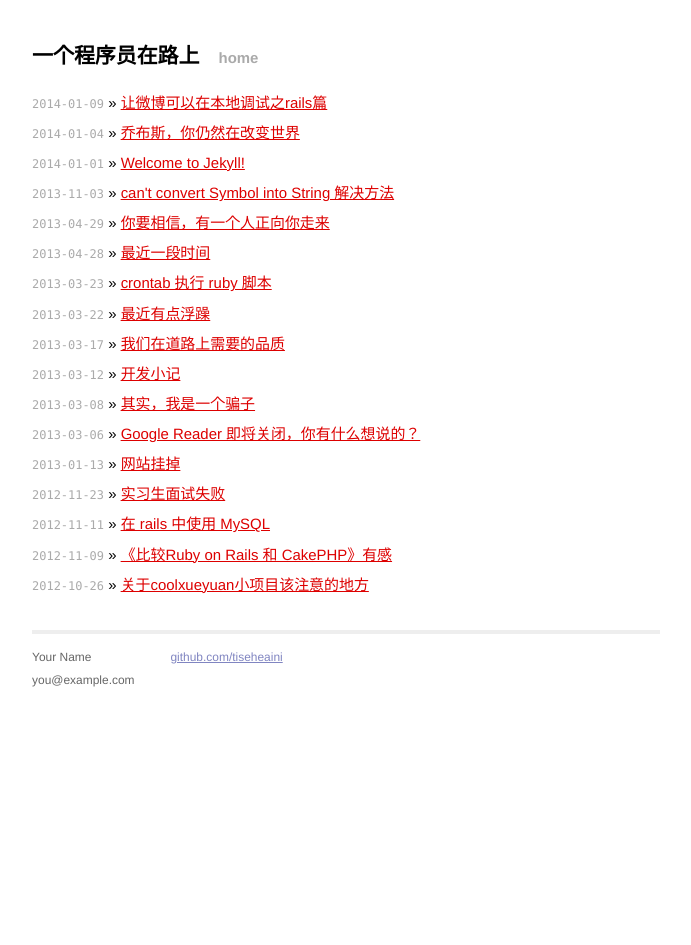
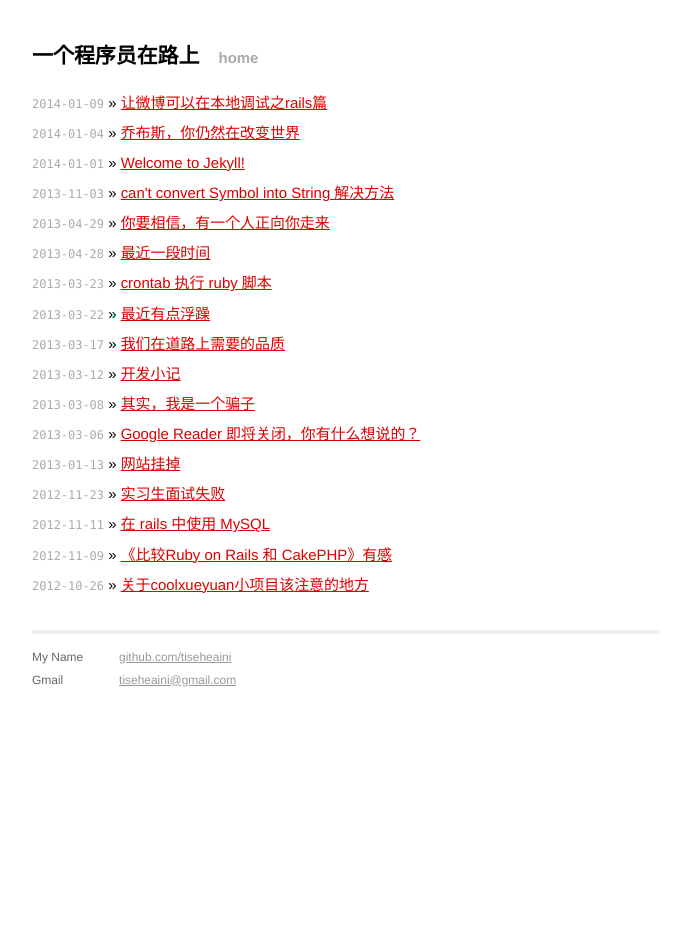
Before and after one commit to tiseheaini/tiseheaini.github.io, a Jekyll site: the page built from index.html, in a window 1280 px wide. Shown: the whole page, without its empty margins (294-985 px from the left). Built offline with Jekyll 4.4.1, drawn with Linux system fonts in a browser that asks for light colours; Markdown is read by kramdown in place of the engine named in the settings.

Commit message:
更改页面下面的链接样式和内容

```diff
--- a/_layouts/default.html
+++ b/_layouts/default.html
@@ -26,13 +26,14 @@
           <div class="footer">
             <div class="contact">
               <p>
-                Your Name<br />
-                you@example.com
+                My Name<br />
+                Gmail
               </p>
             </div>
             <div class="contact">
               <p>
                 <a href="https://github.com/tiseheaini">github.com/tiseheaini</a><br />
+                <a href="javascript:void(0);">tiseheaini@gmail.com</a><br />
               </p>
             </div>
           </div>
--- a/css/main.css
+++ b/css/main.css
@@ -111,7 +111,7 @@ a:visited { color: #a0a; }
 }
 
 .footer .contact a {
-  color: #8085C1;
+  color: #999;
 }
 
 .footer .rss {
```
